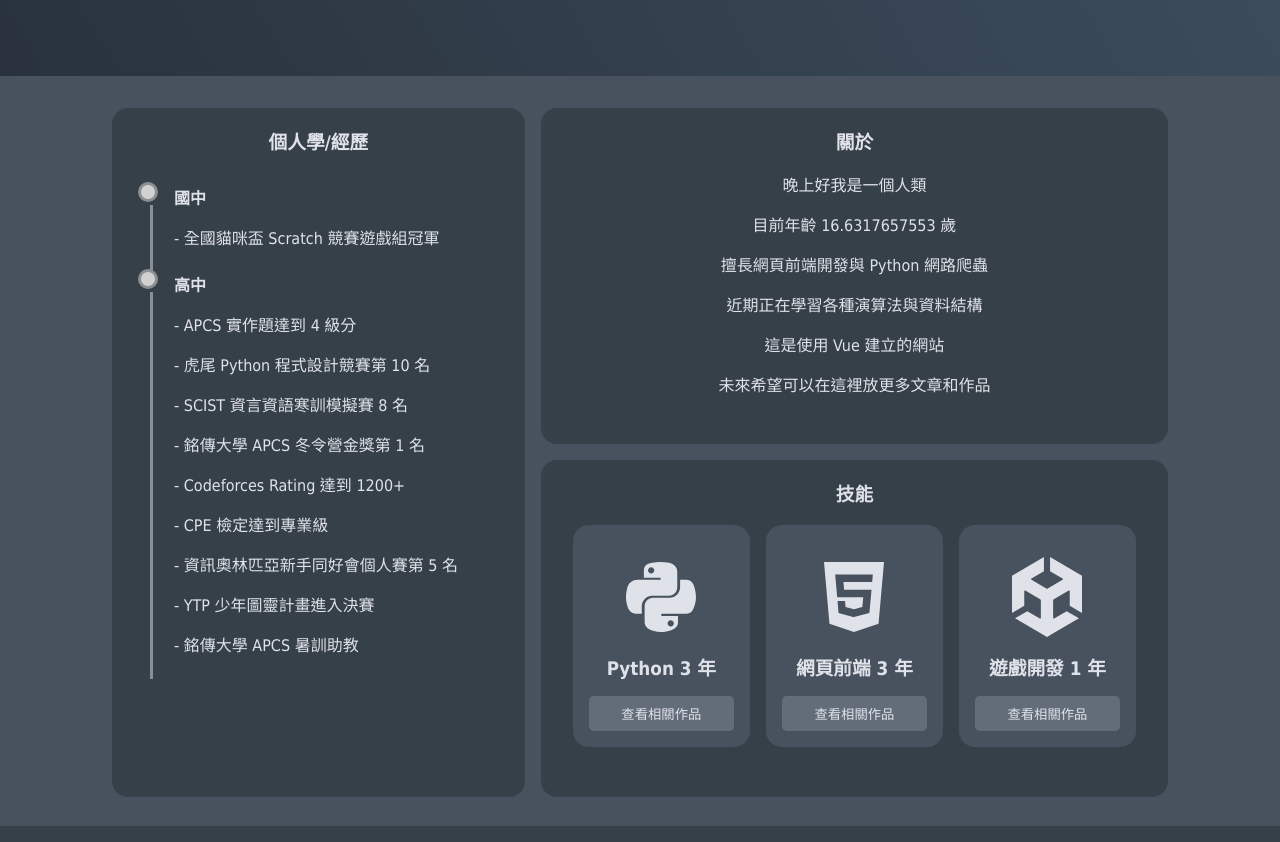
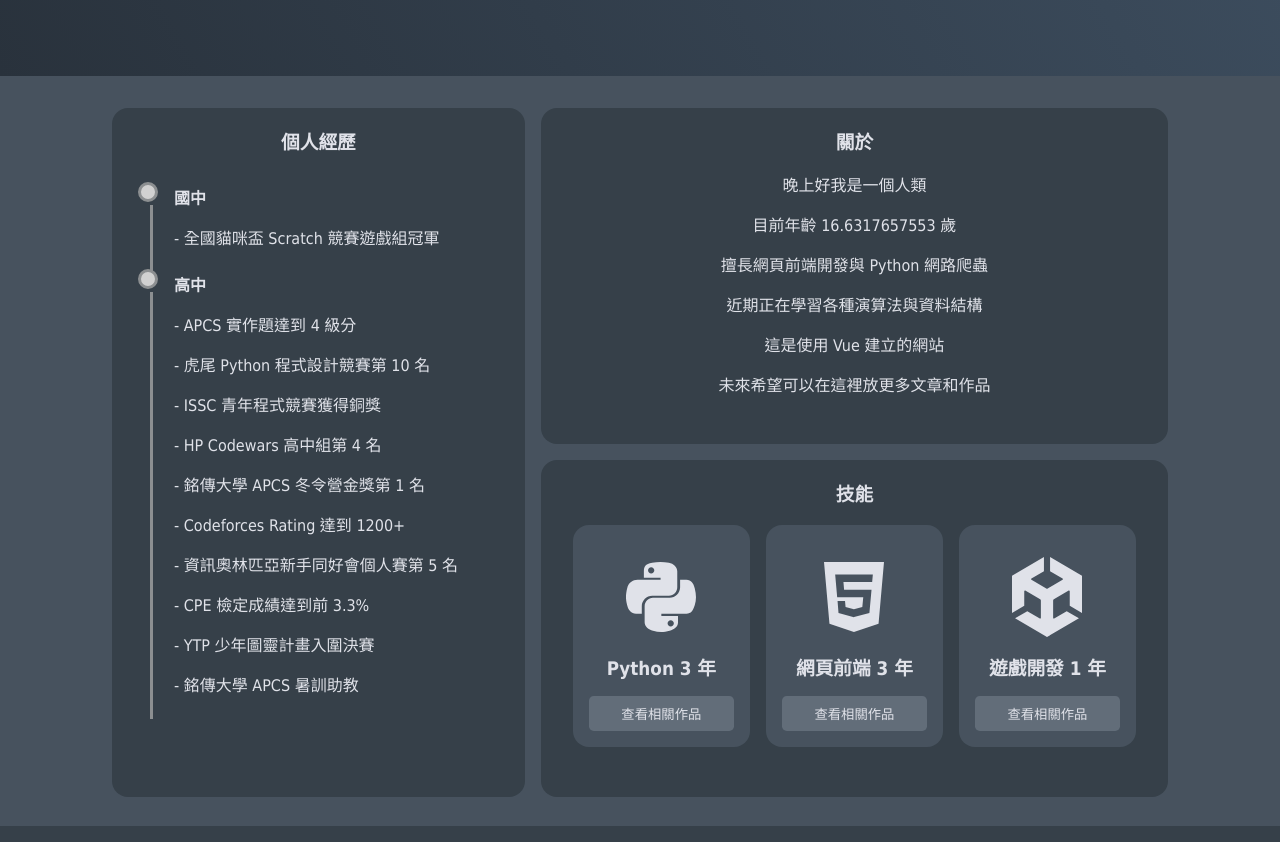
Before and after one commit to dada878/personal-website-nuxt, a Nuxt app: page / in a window 1280 px wide. Shown: the part 740-1582 px from the top of the page. Built offline with nearby package versions, Linux system fonts and the light colour scheme.

Commit message:
Update HistoryCard.vue

```diff
--- a/components/HistoryCard.vue
+++ b/components/HistoryCard.vue
@@ -1,6 +1,6 @@
 <template>
     <section>
-        <h1>個人學/經歷</h1>
+        <h1>個人經歷</h1>
         <div class="step">
             <div class="stepper">
                 <div class="circle"></div>
@@ -20,12 +20,13 @@
                 <p>高中</p>
                 <p>- APCS 實作題達到 4 級分</p>
                 <p>- 虎尾 Python 程式設計競賽第 10 名</p>
-                <p>- SCIST 資言資語寒訓模擬賽 8 名</p>
+                <p>- ISSC 青年程式競賽獲得銅獎</p>
+                <p>- HP Codewars 高中組第 4 名</p>
                 <p>- 銘傳大學 APCS 冬令營金獎第 1 名</p>
                 <p>- Codeforces Rating 達到 1200+</p>
-                <p>- CPE 檢定達到專業級</p>
                 <p>- 資訊奧林匹亞新手同好會個人賽第 5 名</p>
-                <p>- YTP 少年圖靈計畫進入決賽</p>
+                <p>- CPE 檢定成績達到前 3.3%</p>
+                <p>- YTP 少年圖靈計畫入圍決賽</p>
                 <p>- 銘傳大學 APCS 暑訓助教</p>
             </div>
         </div>
```
